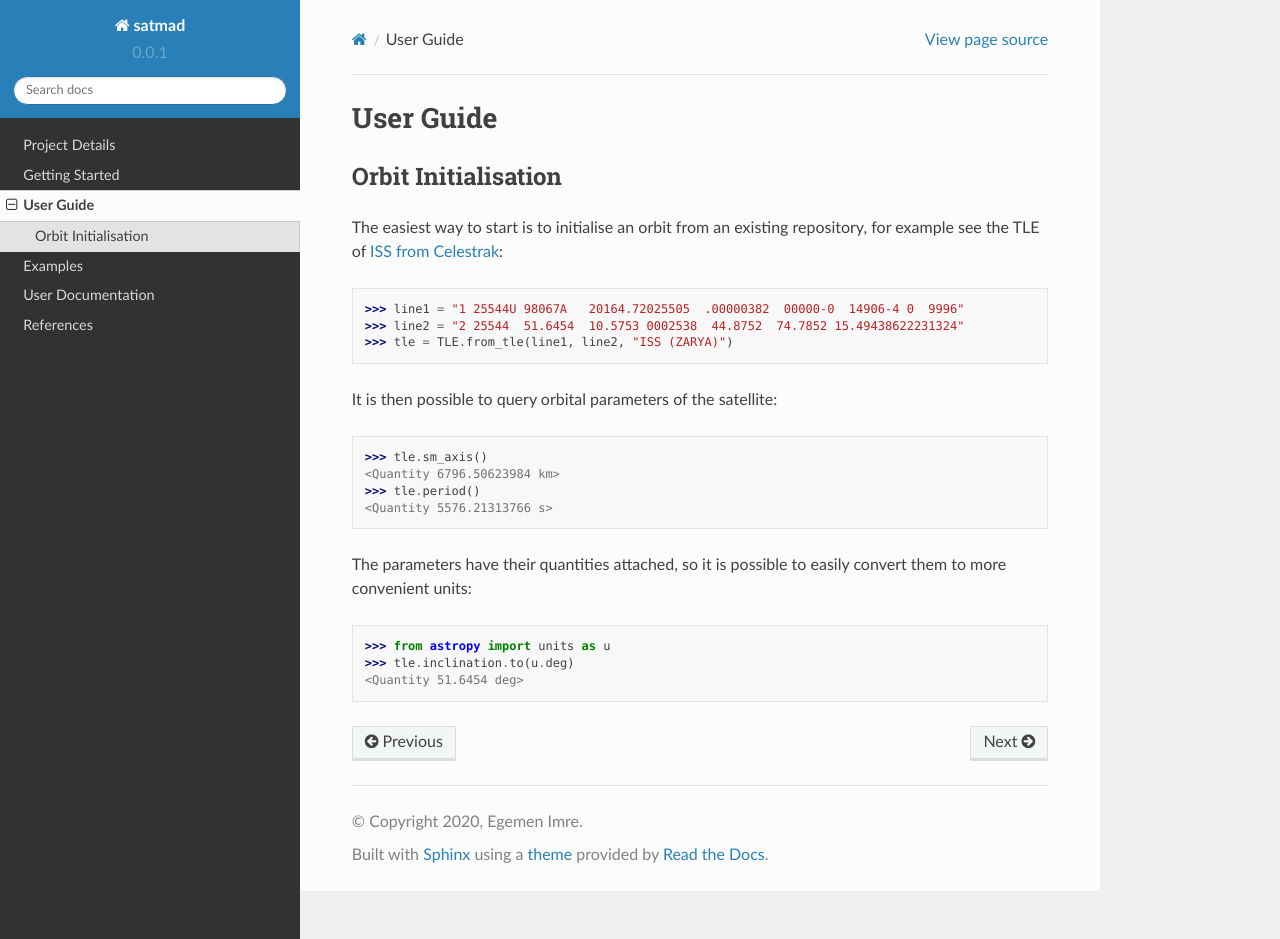
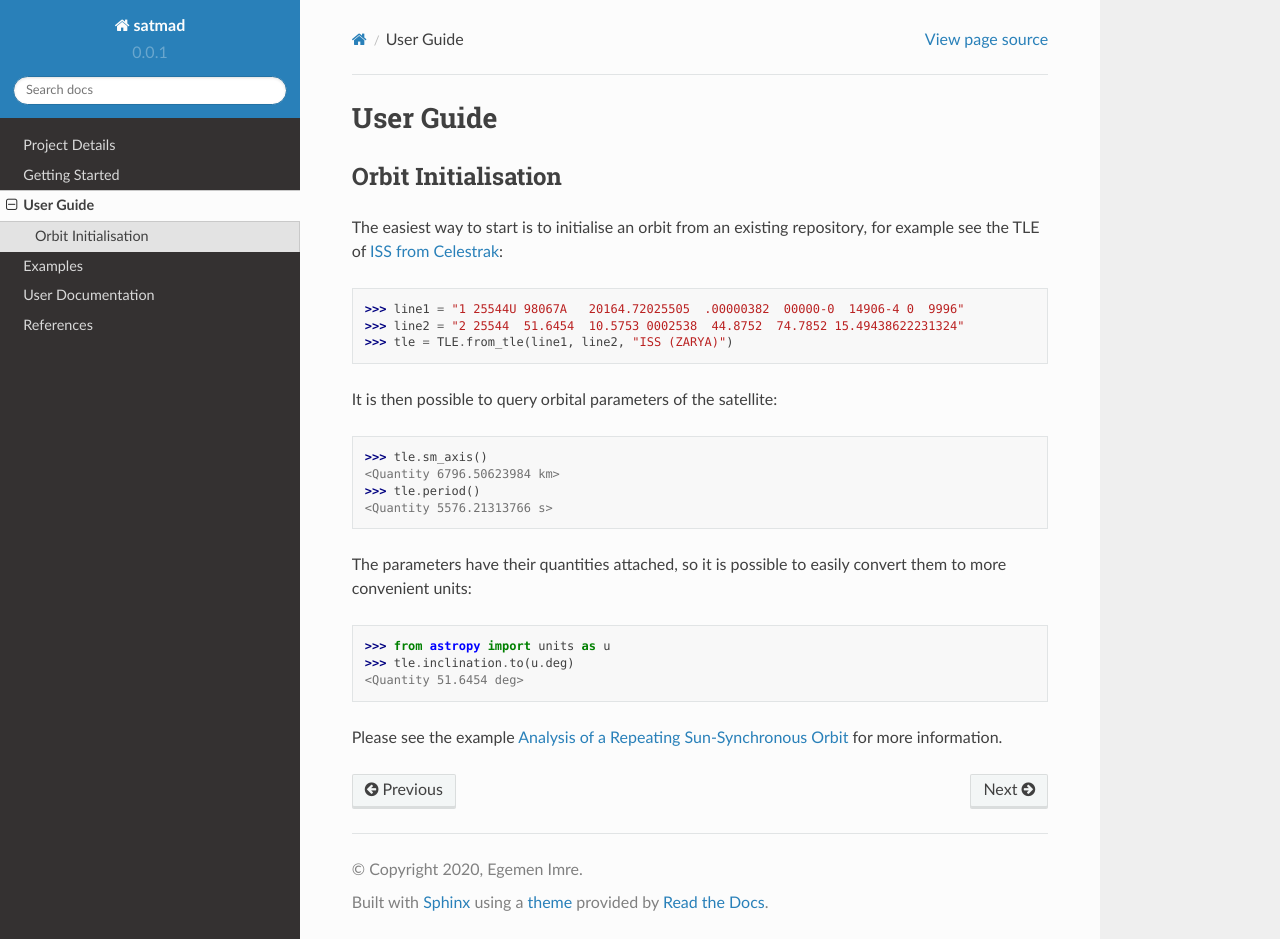
Before and after one commit to egemenimre/satmad, a Sphinx documentation site: the page built from docs/user_guide.rst, in a window 1280 px wide and 939 px high. Built offline with Sphinx 7.4.7 and the Read the Docs theme 2.0.0, drawn with Linux system fonts in a browser that asks for light colours.

Commit message:
Extended the SSO analysis example. Made a reference to it from the User Guide - Orbit Init section.

```diff
--- a/docs/user_guide.rst
+++ b/docs/user_guide.rst
@@ -23,3 +23,6 @@ The parameters have their quantities attached, so it is possible to easily conve
     >>> from astropy import units as u
     >>> tle.inclination.to(u.deg)
     <Quantity 51.6454 deg>
+
+Please see the example `Analysis of a Repeating Sun-Synchronous Orbit <examples/sso_analysis.ipynb>`_
+for more information.
```
Also changed, not shown: docs/examples/sso_analysis.ipynb.
